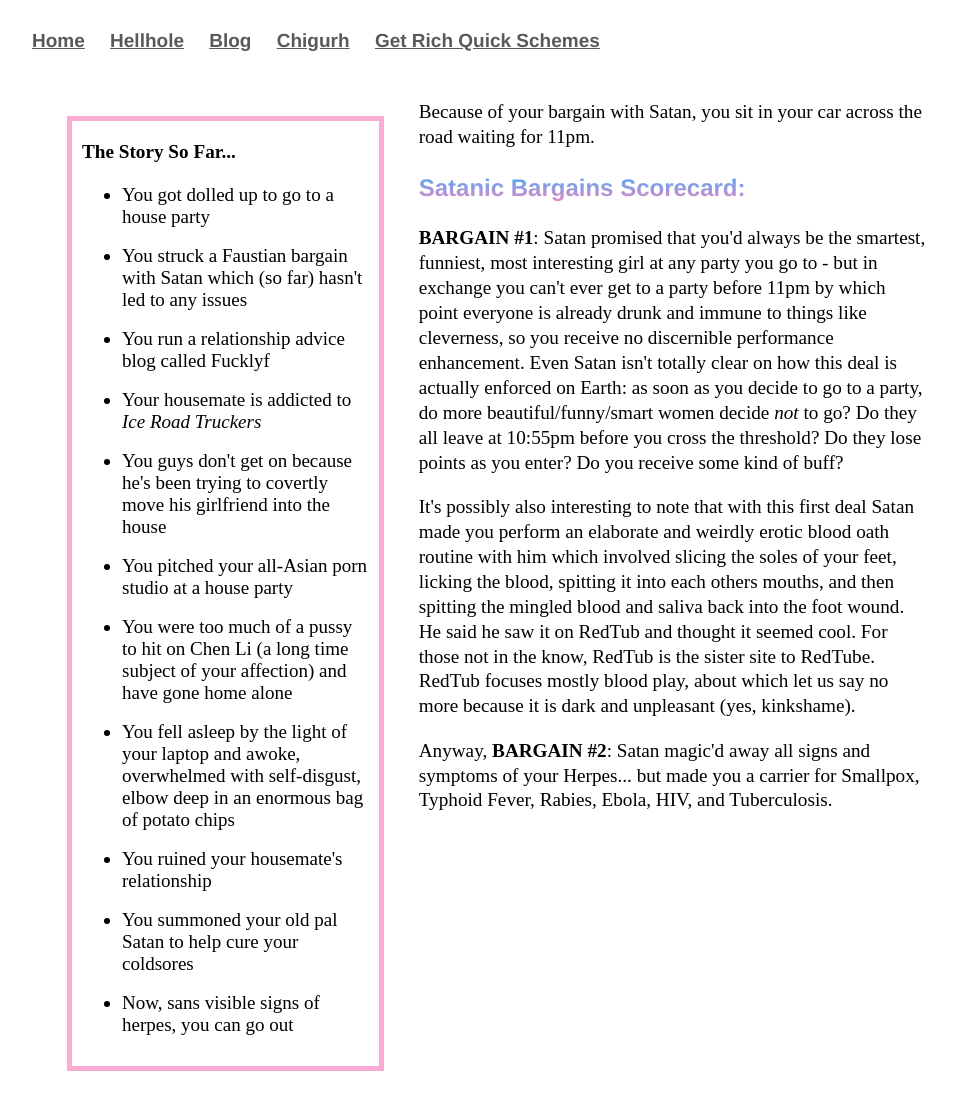
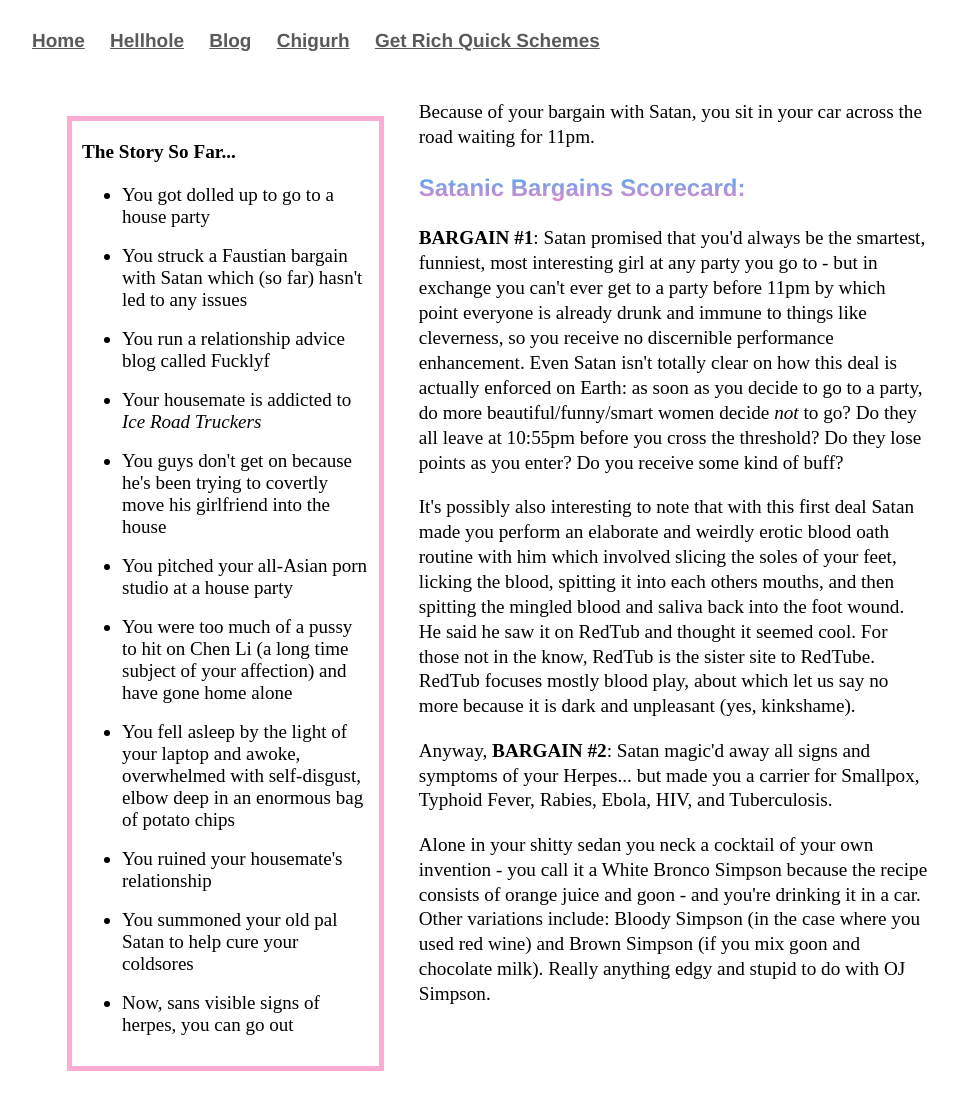
Before and after one commit to Pinelife/pinelife.github.io, a Jekyll site: the page Hellhole/Room11.html, which Jekyll copies as it is, in a window 1280 px wide. Shown: the whole page, without its empty margins (160-1118 px from the left). Built offline with Jekyll 4.4.1, drawn with Linux system fonts in a browser that asks for light colours.

Commit message:
Update Room11.html

```diff
--- a/Hellhole/Room11.html
+++ b/Hellhole/Room11.html
@@ -64,3 +64,10 @@ sister site to RedTube. RedTub focuses mostly blood play, about which let us say
 	Anyway, <b>BARGAIN #2</b>: Satan magic'd away all signs and symptoms of your Herpes... but made you a carrier for Smallpox,
 	Typhoid Fever, Rabies, Ebola, HIV, and Tuberculosis.
 </p>
+
+<p>
+Alone in your shitty sedan you neck a cocktail of your own invention - you call it a White Bronco Simpson because the recipe consists of
+orange juice and goon - and you're drinking it in a car. Other variations include: Bloody Simpson (in the
+case where you used red wine) and Brown Simpson (if you mix goon and chocolate milk). Really anything edgy and
+stupid to do with OJ Simpson.
+</p>
```
